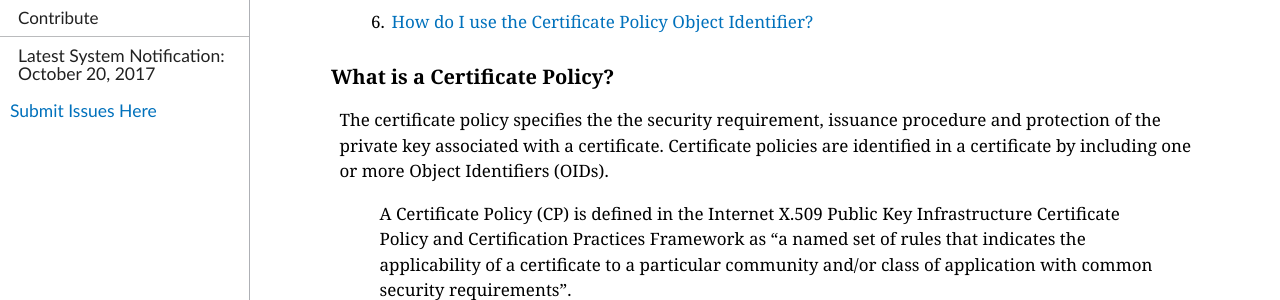
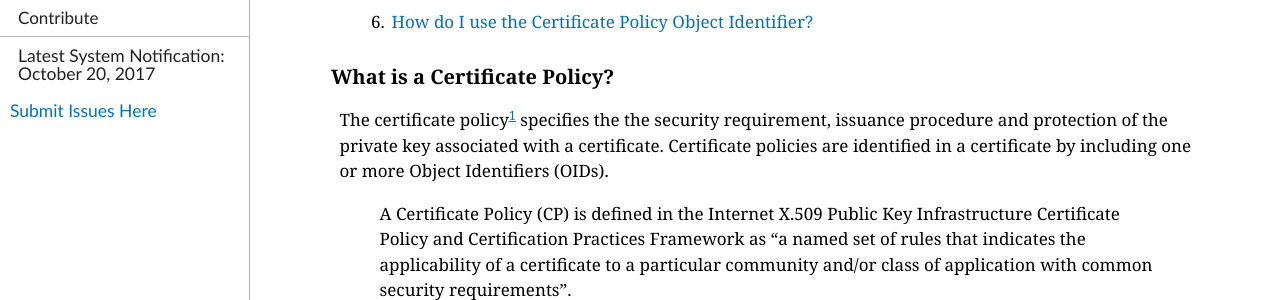
Before and after one commit to GSA/fpki-guides, a Jekyll site: the page built from pages/fpki_certificate_policies.md, in a window 1280 px wide and 900 px high. Shown: the part 427-727 px from the top of the window. Built offline with Jekyll 4.4.1, drawn with Linux system fonts in a browser that asks for light colours; nearby versions of some CDN libraries; library files that are not in the unit come from our copies.

Commit message:
Update fpki_certificate_policies.md

```diff
--- a/pages/fpki_certificate_policies.md
+++ b/pages/fpki_certificate_policies.md
@@ -13,7 +13,7 @@
 
 ### What is a Certificate Policy?
 
-The certificate policy specifies the the security requirement, issuance procedure and protection of the private key associated with a certificate.  Certificate policies are identified in a certificate by including one or more Object Identifiers (OIDs).
+The certificate policy[^1] specifies the the security requirement, issuance procedure and protection of the private key associated with a certificate.  Certificate policies are identified in a certificate by including one or more Object Identifiers (OIDs).
 
 >A Certificate Policy (CP) is defined in the Internet X.509 Public Key Infrastructure Certificate Policy and Certification Practices Framework as "a named set of rules that indicates the applicability of a certificate to a particular community and/or class of application with common security requirements".
 
@@ -72,3 +72,7 @@
 
 
 ### How do I use the Certificate Policy Object Identifier?
+
+
+
+[^1]: Test footnote
```
